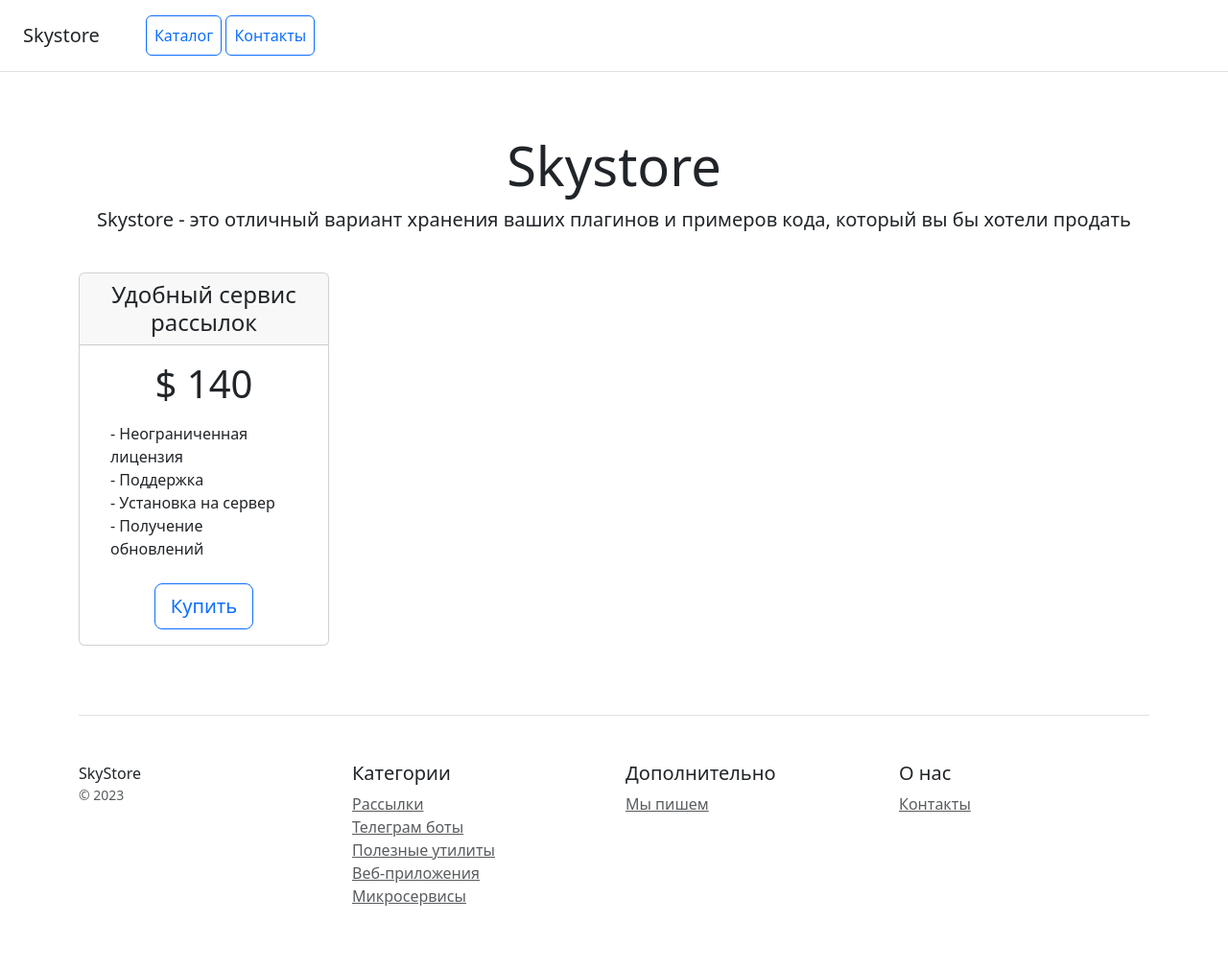
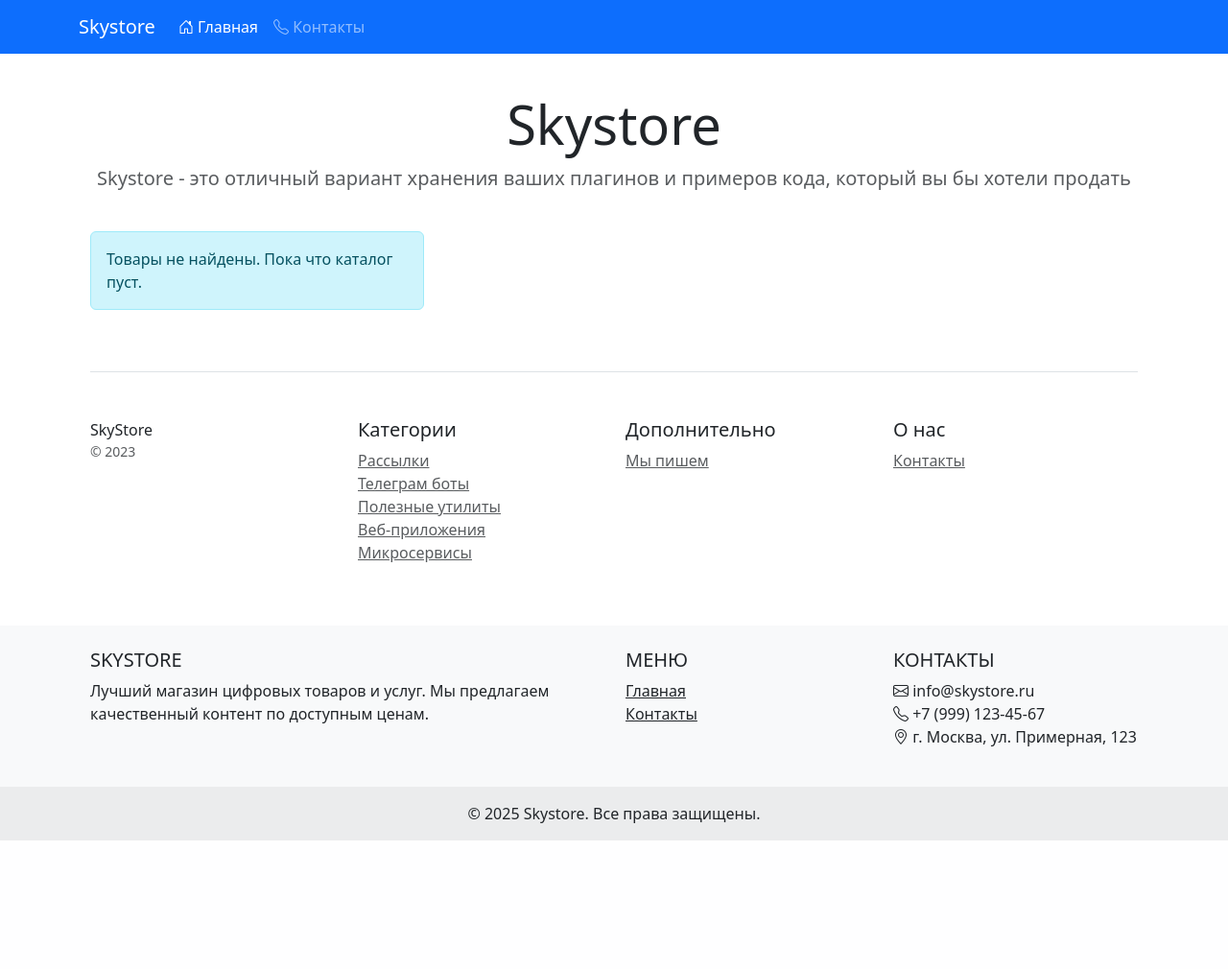
Before and after one commit to eburgcustom/homework_22_django, a Django app: page / in a window 1280 px wide. Shown: the whole page at 96% size. After the commit the page ends 876 px from the top, so only its background shows below. Run offline with Django 5.2, Linux system fonts and the light colour scheme; some libraries are stand-ins or nearby versions.

Commit message:
pages contacts.html and home.html changed

```diff
--- a/catalog/templates/home.html
+++ b/catalog/templates/home.html
@@ -1,46 +1,49 @@
-<!doctype html>
-<html lang="en">
-<head>
-    <meta charset="utf-8">
-    <meta name="viewport" content="width=device-width, initial-scale=1">
-    <title>Skystore</title>
-    <link rel="stylesheet" href="/static/css/bootstrap.min.css">
+{% extends 'base.html' %}
 
-</head>
-<body>
-<div class="d-flex flex-column flex-md-row align-items-center p-3 px-md-4 mb-3 bg-white border-bottom box-shadow">
-    <h5 class="my-0 mr-md-auto font-weight-normal">Skystore</h5>
-    <nav class="ms-5">
-        <a class="p-2 btn btn-outline-primary" href="/">Каталог</a>
-        <a class="p-2 btn btn-outline-primary" href="/contacts/">Контакты</a>
-    </nav>
-</div>
+{% block title %}Главная - Skystore{% endblock %}
 
-<div class="pricing-header px-3 py-3 pt-md-5 pb-md-4 mx-auto text-center">
-    <h1 class="display-4">Skystore</h1>
-    <p class="lead">Skystore - это отличный вариант хранения ваших плагинов и примеров кода, который вы бы хотели
-        продать</p>
+{% block content %}
+<div class="pricing-header p-3 pb-md-4 mx-auto text-center">
+    <h1 class="display-4 fw-normal">Skystore</h1>
+    <p class="fs-5 text-muted">Skystore - это отличный вариант хранения ваших плагинов и примеров кода, который вы бы хотели продать</p>
 </div>
 
 <div class="container">
-    <div class="row text-center">
-        <div class="col-3">
-            <div class="card mb-4 box-shadow">
-                <div class="card-header">
-                    <h4 class="my-0 font-weight-normal">Удобный сервис рассылок</h4>
+    <div class="row row-cols-1 row-cols-md-3 g-4">
+        {% for product in products %}
+        <div class="col">
+            <div class="card h-100">
+                {% if product.image %}
+                <img src="{{ product.image.url }}" class="card-img-top" alt="{{ product.name }}" style="height: 200px; object-fit: cover;">
+                {% else %}
+                <div class="bg-light d-flex align-items-center justify-content-center" style="height: 200px;">
+                    <span class="text-muted">Нет изображения</span>
                 </div>
+                {% endif %}
                 <div class="card-body">
-                    <h1 class="card-title pricing-card-title">$ 140</h1>
-                    <ul class="list-unstyled mt-3 mb-4 text-start m-3">
-                        <li>- Неограниченная лицензия</li>
-                        <li>- Поддержка</li>
-                        <li>- Установка на сервер</li>
-                        <li>- Получение обновлений</li>
-                    </ul>
-                    <button type="button" class="btn btn-lg btn-block btn-outline-primary">Купить</button>
+                    <h5 class="card-title">{{ product.name }}</h5>
+                    <p class="card-text">
+                        {{ product.description|truncatechars:100|default:'Нет описания' }}
+                    </p>
+                    <p class="card-text">
+                        <small class="text-muted">Категория: {{ product.category.name }}</small>
+                    </p>
+                </div>
+                <div class="card-footer bg-transparent">
+                    <div class="d-flex justify-content-between align-items-center">
+                        <h4 class="mb-0">{{ product.price }} ₽</h4>
+                        <a href="{% url 'catalog:product_detail' product.pk %}" class="btn btn-outline-primary">Подробнее</a>
+                    </div>
                 </div>
             </div>
         </div>
+        {% empty %}
+        <div class="col-12">
+            <div class="alert alert-info" role="alert">
+                Товары не найдены. Пока что каталог пуст.
+            </div>
+        </div>
+        {% endfor %}
     </div>
 
     <footer class="pt-4 my-md-5 pt-md-5 border-top">
@@ -74,6 +77,7 @@
         </div>
     </footer>
 </div>
+{% endblock %}
 <script src="/static/js/bootstrap.bundle.min.js"></script>
 </body>
 </html>
```
Also changed, not shown: catalog/templates/contacts.html (+8 -23 lines).
